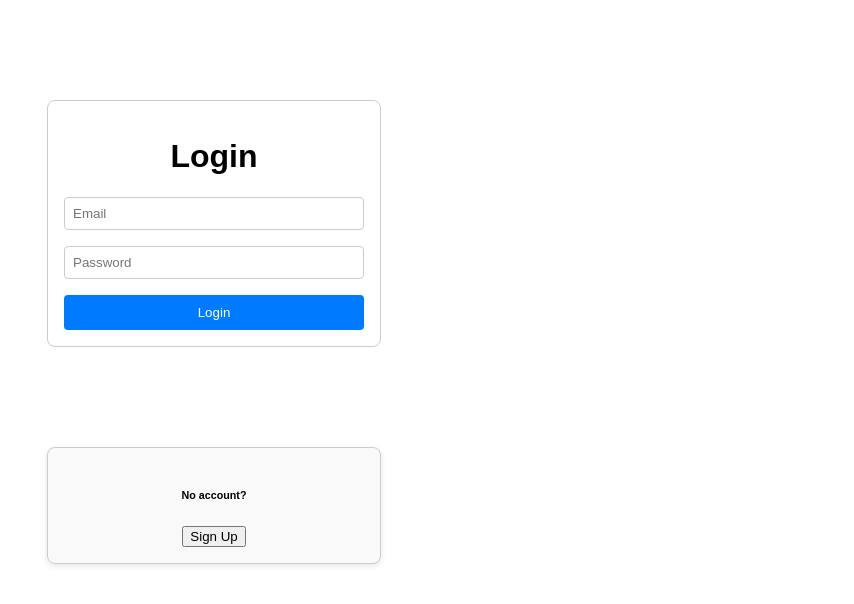
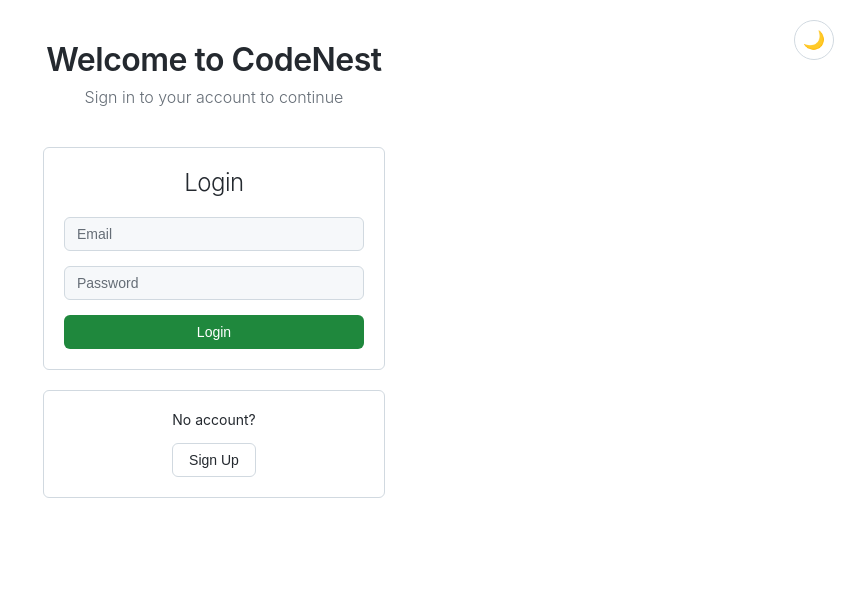
Before and after one commit to Mahir-Hussain/CodeNest, a React (Vite) app in the folder frontend/: page / in a window 1280 px wide. Shown: the top 604 px of the page, without its empty margins (426-1280 px from the left). Built offline with nearby package versions, Linux system fonts and the light colour scheme.

Commit message:
new login
- Signup has issues
- When you login, it has issues

```diff
--- a/frontend/src/App.css
+++ b/frontend/src/App.css
@@ -1,60 +1,221 @@
-/* App.css */
-
-.signupContainer {
-  max-width: 220px;        /* smaller width than login */
-  margin: 20px auto 100px; /* smaller top margin, keep bottom spacing */
-  padding: 0.75rem;        /* less padding for a compact feel */
-  border: 1px solid #ccc;
-  border-radius: 8px;
-  text-align: center;
-  font-family: sans-serif;
-  background-color: #f9f9f9; /* optional slight background difference */
-  box-shadow: 0 2px 6px rgba(0,0,0,0.1); /* subtle shadow for depth */
+/* Root variables for theming (Light Mode Defaults) */
+:root {
+  --bg-light: #ffffff;
+  --bg-dark: #0d1117;
+  --text-light: #24292f;
+  --text-dark: #f0f6fc;
+  --subtext-light: #656d76;
+  --subtext-dark: #8b949e;
+  --border-light: #d1d9e0;
+  --border-dark: #30363d;
+  --input-bg-light: #f6f8fa;
+  --input-bg-dark: #0d1117;
+  --input-text-light: #24292f;
+  --input-text-dark: #f0f6fc;
+  --placeholder-light: #656d76;
+  --placeholder-dark: #8b949e;
+  --btn-bg: #1f883d;
+  --btn-border: rgba(31, 136, 61, 0.2);
+  --btn-hover: #1a7f37;
+  --btn-active: #176f2c;
 }
 
-
-.loginContainer{
-  max-width: 300px;
-  margin: 100px auto;
-  padding: 1rem;
-  border: 1px solid #ccc;
-  border-radius: 8px;
-  text-align: center;
-  font-family: sans-serif;
+/* Global reset */
+body {
+  margin: 0;
+  padding: 0;
+  font-family: -apple-system, BlinkMacSystemFont, 'Segoe UI', Helvetica, Arial, sans-serif;
+  background-color: var(--bg-light);
+  color: var(--text-light);
+  transition: background-color 0.3s ease, color 0.3s ease;
 }
 
-.signupContainer{
-  max-width: 300px;
-  margin: 100px auto;
-  padding: 1rem;
-  border: 1px solid #ccc;
-  border-radius: 8px;
-  text-align: center;
-  font-family: sans-serif;
+/* App container for theme management - now primarily controls base light/dark */
+.app {
+  background-color: var(--bg-light);
+  color: var(--text-light);
+  transition: background-color 0.3s ease, color 0.3s ease;
+}
+.app.dark {
+  background-color: var(--bg-dark);
+  color: var(--text-dark);
 }
 
+/* --- THEME-SPECIFIC STYLES --- */
 
+/* Theme toggle */
+.theme-toggle {
+  position: fixed;
+  top: 20px;
+  right: 20px;
+  width: 40px;
+  height: 40px;
+  border: 1px solid var(--border-light);
+  border-radius: 50%;
+  background: transparent;
+  font-size: 18px;
+  cursor: pointer;
+  display: flex;
+  align-items: center;
+  justify-content: center;
+  transition: background-color 0.2s ease, border-color 0.2s ease, color 0.2s ease;
+  z-index: 1000;
+  color: inherit;
+}
+.theme-toggle:hover {
+  background-color: rgba(0,0,0,0.05);
+}
+.app.dark .theme-toggle {
+  border-color: var(--border-dark);
+}
+.app.dark .theme-toggle:hover {
+  background-color: rgba(255,255,255,0.1);
+}
+
+/* Welcome header */
+.welcome-header {
+  text-align: center;
+  margin: 40px auto 30px;
+  max-width: 400px;
+}
+.welcome-header h1 {
+  font-size: 32px;
+  font-weight: 600;
+  margin: 0 0 8px;
+  letter-spacing: -0.5px;
+  color: inherit;
+}
+.welcome-header p {
+  font-size: 16px;
+  font-weight: 300;
+  margin: 0;
+  color: var(--subtext-light);
+  transition: color 0.3s ease;
+}
+.app.dark .welcome-header p {
+  color: var(--subtext-dark);
+}
+
+/* Login form */
+.loginContainer {
+  max-width: 300px;
+  margin: 40px auto 20px;
+  padding: 20px;
+  border: 1px solid var(--border-light);
+  border-radius: 6px;
+  background-color: var(--bg-light);
+  transition: background-color 0.3s ease, border-color 0.3s ease;
+}
+.app.dark .loginContainer {
+  background-color: var(--bg-dark);
+  border-color: var(--border-dark);
+}
+.loginContainer h1 {
+  font-size: 24px;
+  font-weight: 300;
+  text-align: center;
+  color: inherit;
+  margin: 0 0 20px;
+  letter-spacing: -0.5px;
+}
+
+/* Form styles */
 .form {
   display: flex;
   flex-direction: column;
-  gap: 1rem;
+  gap: 15px;
 }
-
 .form input {
-  padding: 8px;
-  border: 1px solid #ccc;
-  border-radius: 4px;
+  padding: 8px 12px;
+  font-size: 14px;
+  border: 1px solid var(--border-light);
+  border-radius: 6px;
+  background-color: var(--input-bg-light);
+  color: var(--input-text-light);
+  transition: background-color 0.2s ease, border-color 0.2s ease, color 0.2s ease;
+}
+.form input::placeholder {
+  color: var(--placeholder-light);
+  transition: color 0.2s ease;
+}
+.form input:focus {
+  outline: none;
+  border-color: #0969da;
+  box-shadow: 0 0 0 3px rgba(9, 105, 218, 0.1);
+  background-color: #fff;
+}
+.app.dark .form input {
+  background-color: var(--input-bg-dark);
+  border-color: var(--border-dark);
+  color: var(--input-text-dark);
+}
+.app.dark .form input::placeholder {
+  color: var(--placeholder-dark);
+}
+.app.dark .form input:focus {
+  background-color: var(--input-bg-dark);
+  box-shadow: 0 0 0 3px rgba(9, 105, 218, 0.2);
 }
 
 .form button {
-  padding: 10px;
-  background-color: #007bff;
-  color: white;
-  border: none;
-  border-radius: 4px;
+  padding: 8px 16px;
+  font-size: 14px;
+  font-weight: 500;
+  color: #fff;
+  background-color: var(--btn-bg);
+  border: 1px solid var(--btn-border);
+  border-radius: 6px;
   cursor: pointer;
+  transition: background-color 0.2s ease;
+}
+.form button:hover {
+  background-color: var(--btn-hover);
+}
+.form button:active {
+  background-color: var(--btn-active);
+  box-shadow: inset 0 1px 0 rgba(0, 0, 0, 0.125);
 }
 
-.form button:hover {
-  background-color: #0056b3;
+/* Signup prompt */
+.signupContainer {
+  max-width: 300px;
+  margin: 20px auto 40px;
+  padding: 20px;
+  border: 1px solid var(--border-light);
+  border-radius: 6px;
+  background-color: var(--bg-light);
+  text-align: center;
+  transition: background-color 0.3s ease, border-color 0.3s ease;
 }
+.app.dark .signupContainer {
+  background-color: var(--bg-dark);
+  border-color: var(--border-dark);
+}
+.signupContainer h6 {
+  font-size: 14px;
+  font-weight: 400;
+  color: inherit;
+  margin: 0 0 15px;
+}
+.signupContainer button {
+  padding: 8px 16px;
+  font-size: 14px;
+  font-weight: 500;
+  background: transparent;
+  border: 1px solid var(--border-light);
+  border-radius: 6px;
+  cursor: pointer;
+  transition: background-color 0.2s ease, border-color 0.2s ease, color 0.2s ease; /* Ensure all relevant properties transition */
+  color: inherit; /* This will inherit from the app's text color */
+}
+.signupContainer button:hover {
+  background-color: rgba(0,0,0,0.05);
+}
+
+.app.dark .signupContainer button {
+  border-color: var(--border-dark); /* Explicitly set dark border */
+  color: var(--text-dark); /* Explicitly set dark text color for the button if it's not inheriting correctly */
+}
+.app.dark .signupContainer button:hover {
+  background-color: rgba(255,255,255,0.1);
+}
--- a/frontend/src/App.jsx
+++ b/frontend/src/App.jsx
@@ -1,18 +1,25 @@
+// src/App.jsx
 import Login from './Components/Login';
 import SignUp from './Components/Signup';
 import Snippets from './Components/Snippets';
 import { BrowserRouter as Router, Routes, Route } from 'react-router-dom';
-import './App.css';
+import './App.css'; // Make sure this CSS file contains your theme styles
+import { ThemeProvider } from './Components/ThemeContext'; // <-- Import your ThemeProvider
 
 function App() {
   return (
+    // Wrap your entire routing structure with the ThemeProvider
+    // This makes the theme context available to all components rendered within Routes
+    <ThemeProvider>
       <Router>
         <Routes>
           <Route path="/" element={<Login />} />
           <Route path="/Signup" element={<SignUp />} />
-        <Route path="/snippets" element={<Snippets />} /> {}
+          <Route path="/snippets" element={<Snippets />} />
+          {/* Add more routes for other pages here */}
         </Routes>
       </Router>
+    </ThemeProvider>
   );
 }
 
--- a/frontend/src/Components/Login.jsx
+++ b/frontend/src/Components/Login.jsx
@@ -1,10 +1,21 @@
-import { useState } from 'react';
+import { useState, useEffect } from 'react';
 import { useNavigate } from 'react-router-dom';
 
 function Login(){
   const [email, setEmail] = useState("");
   const [password, setPassword] = useState("");
+  const [isDark, setIsDark] = useState(false);
   const navigate = useNavigate();
+
+  useEffect(() => {
+    if (isDark) {
+      document.body.style.backgroundColor = '#0d1117';
+      document.body.style.color = '#f0f6fc';
+    } else {
+      document.body.style.backgroundColor = '#ffffff';
+      document.body.style.color = '#24292f';
+    }
+  }, [isDark]);
 
   async function submitDetails(e){
     e.preventDefault();
@@ -39,7 +50,20 @@ function Login(){
   }
 
 return (
-  <>
+  <div className={`app ${isDark ? 'dark' : 'light'}`}>
+    <button
+      className="theme-toggle"
+      onClick={() => setIsDark(!isDark)}
+      aria-label="Toggle theme"
+    >
+      {isDark ? '☀️' : '🌙'}
+    </button>
+
+    <div className="welcome-header">
+      <h1>Welcome to CodeNest</h1>
+      <p>Sign in to your account to continue</p>
+    </div>
+
   <div className="loginContainer">
     <h1>Login</h1>
     <form className="form" onSubmit={submitDetails}>
@@ -63,36 +87,12 @@ return (
     </form>
   </div>
 
-  <div className='signupContainer'>
-    <h6>No account?</h6>
-    <button type="button" onClick={() => navigate("/Signup")}>Sign Up</button>
+    <div className='signupContainer'>
+      <h6>No account?</h6>
+      <button type="button" onClick={() => navigate("/Signup")}>Sign Up</button>
+    </div>
   </div>
-  </>
 );
-
-  // return (
-  //   <div className="loginContainer">
-  //     <h1>Login</h1>
-  //     <form className="form" onSubmit={submitDetails}>
-  //       <input
-  //         type="email"
-  //         placeholder="Email"
-  //         value={email}
-  //         onChange={(e) => setEmail(e.target.value)}
-  //         required
-  //       />
-  //       <input
-  //         type="password"
-  //         placeholder="Password"
-  //         value={password}
-  //         onChange={(e) => setPassword(e.target.value)}
-  //         required
-  //       />
-  //       <button type="submit">Login</button>
-  //       <button type="button" onClick={() => navigate("/Signup")}>Sign Up</button>
-  //     </form>
-  //   </div>
-  // );
 }
 
 export default Login;
--- /dev/null
+++ b/frontend/src/Components/ThemeContext.jsx
@@ -0,0 +1,53 @@
+import React, { createContext, useState, useEffect, useContext } from 'react';
+
+const ThemeContext = createContext();
+
+export const ThemeProvider = ({ children }) => {
+    // State to hold the current theme mode (true for dark, false for light)
+    const [isDark, setIsDark] = useState(() => {
+        // Initialize state from localStorage or system preference on first render
+        const savedTheme = localStorage.getItem('theme');
+        if (savedTheme === 'dark') {
+            return true;
+        }
+        // Check system preference if no theme is explicitly saved
+        if (window.matchMedia && window.matchMedia('(prefers-color-scheme: dark)').matches) {
+            return true;
+        }
+        return false;
+    });
+
+    // useEffect to apply the theme class to the document body and save to localStorage
+    useEffect(() => {
+        if (isDark) {
+            document.body.classList.add('dark-mode');
+            document.body.classList.remove('light-mode');
+            localStorage.setItem('theme', 'dark');
+        } else {
+            document.body.classList.remove('dark-mode');
+            document.body.classList.add('light-mode');
+            localStorage.setItem('theme', 'light');
+        }
+    }, [isDark]); // Re-run this effect whenever isDark changes
+
+    // Function to toggle the theme
+    const toggleTheme = () => {
+        setIsDark(prevIsDark => !prevIsDark);
+    };
+
+    // Provide the theme state and toggle function to children components
+    return (
+        <ThemeContext.Provider value={{ isDark, toggleTheme }}>
+            {children}
+        </ThemeContext.Provider>
+    );
+};
+
+// Custom hook to easily consume the theme context in any component
+export const useTheme = () => {
+    const context = useContext(ThemeContext);
+    if (context === undefined) {
+        throw new Error('useTheme must be used within a ThemeProvider');
+    }
+    return context;
+};
```
Lines whose indentation alone changed are shown as unchanged.
